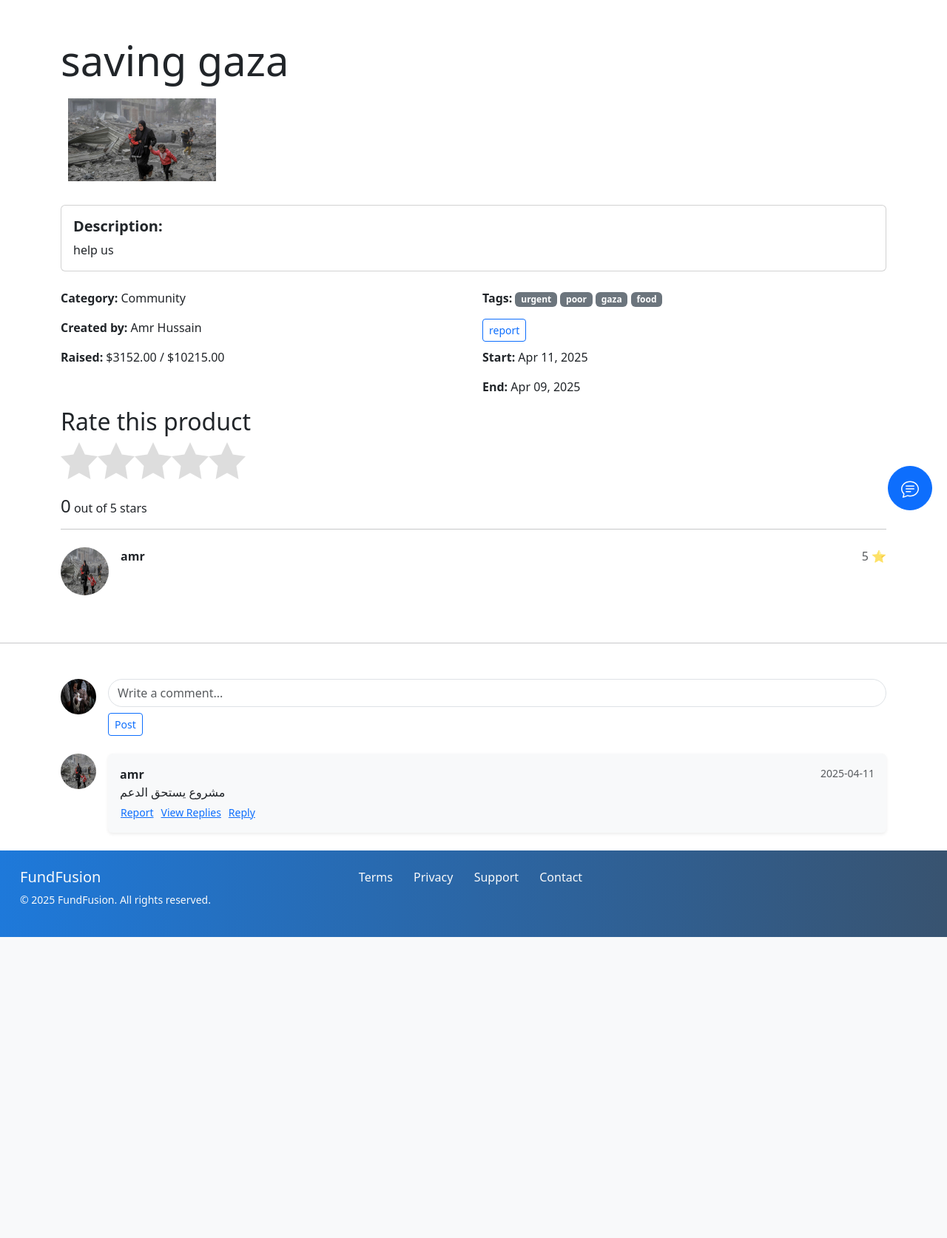
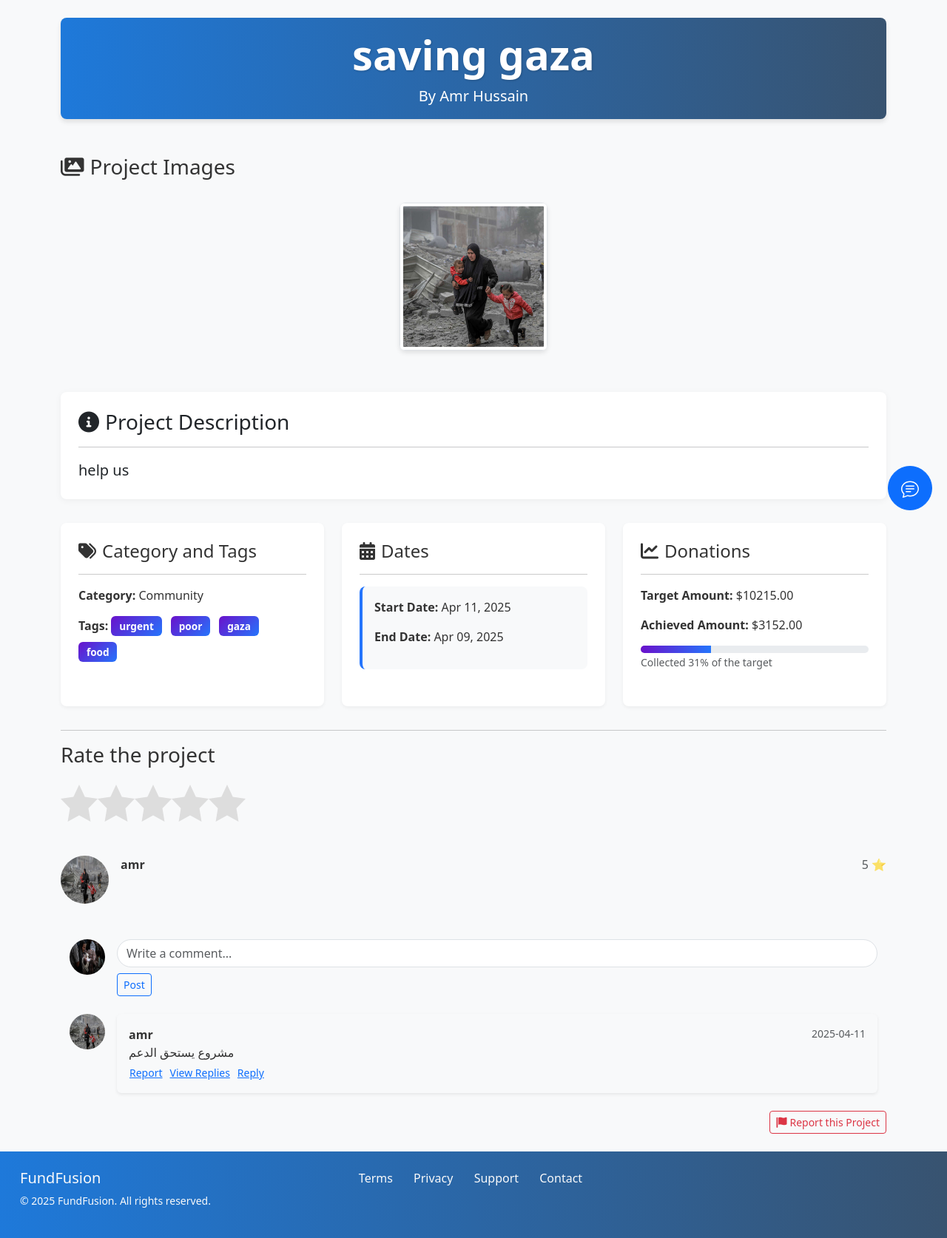
Before and after one commit to mokhtarjo21/Donations-project, a Django app: page /project/9/ in a window 1280 px wide. Shown: the part 90-1764 px from the top of the page at 74% size. Before the commit the page ends 1357 px from the top, so only its background shows below. Run offline with Django 5.2, Linux system fonts and the light colour scheme; a user stored in the database is signed in; data comes from the database, SQL or seed files in the repository; both versions use the stored data as it was after the commit.

Commit message:
fixed some styles

```diff
--- a/main/templates/components/project_detail.html
+++ b/main/templates/components/project_detail.html
@@ -2,100 +2,304 @@
 {% load static %}
 {% block style %}
 <link href="{% static 'users/css/rating.css' %}" rel="stylesheet">
+<link href="https://cdnjs.cloudflare.com/ajax/libs/font-awesome/6.0.0/css/all.min.css" rel="stylesheet">
 <script src="{% static 'users/jquery-3.7.1.min.js' %}"></script>
 <style>
-    #next,#prev{
-        position: fixed;
-        top: 50%;
-        transform: translateY(-50%);
-        z-index: 100;
-        background-color: #000;
-        color: #fff;
-        padding: 10px;
-        border: none;
-        cursor: pointer;
-    }
-    .imgphoto:hover{
-      transform: scale(2) ;
-      z-index: 50;
-    }
-    .imgphoto{
-        transition:transform 2s;
-        margin: 10px;
-    }
-    .next{
-
-        right: 0;
-    }
-    .prev{
-
-        left: 0;
+    body {
+        background-color: #f8f9fa;
+        color: #333;
     }
 
+    .project-header {
+        background: linear-gradient(90deg, #1e79da, #385370);
+        color: white;
+        padding: 1rem 0;
+        border-radius: 0.5rem;
+        margin-bottom: 20px;
+        box-shadow: 0 4px 6px rgba(0, 0, 0, 0.1);
+    }
+
+    .project-header h1 {
+        font-weight: 700;
+        text-shadow: 1px 1px 3px rgba(0, 0, 0, 0.2);
+    }
+
+    .card {
+        border: none;
+        border-radius: 0.5rem;
+        box-shadow: 0 2px 10px rgba(0, 0, 0, 0.05);
+        margin-bottom: 1.5rem;
+        transition: transform 0.3s ease;
+    }
+
+    .card:hover {
+        transform: translateY(-5px);
+    }
+
+    .card-body {
+        padding: 1.5rem;
+    }
+
+
+    .gallery-container {
+        position: relative;
+        margin-bottom: 2rem;
+    }
+
+    .gallery-row {
+        display: flex;
+        flex-wrap: wrap;
+        justify-content: center;
+    }
+
+    .gallery-item {
+        position: relative;
+        margin: 0.5rem;
+        overflow: hidden;
+        border-radius: 0.5rem;
+        box-shadow: 0 3px 6px rgba(0, 0, 0, 0.1);
+        transition: all 0.3s ease;
+        height: 200px;
+        width: 200px;
+    }
+
+    .gallery-item:hover {
+        transform: scale(1.05);
+        box-shadow: 0 5px 15px rgba(0, 0, 0, 0.2);
+    }
+
+    .gallery-item img {
+        width: 100%;
+        height: 100%;
+        object-fit: cover;
+        transition: transform 0.5s ease;
+    }
+
+
+    .lightbox {
+        display: none;
+        position: fixed;
+        top: 0;
+        left: 0;
+        width: 100%;
+        height: 100%;
+        background-color: rgba(0, 0, 0, 0.9);
+        z-index: 1000;
+        justify-content: center;
+        align-items: center;
+    }
+
+    .lightbox-content {
+        position: relative;
+        max-width: 90%;
+        max-height: 90%;
+    }
+
+    .lightbox-img {
+        max-height: 80vh;
+        max-width: 90vw;
+        border-radius: 0.5rem;
+    }
+
+    .lightbox-close,
+    .lightbox-nav {
+        position: absolute;
+        color: white;
+        font-size: 2rem;
+        cursor: pointer;
+        text-shadow: 0 0 5px rgba(0, 0, 0, 0.5);
+        transition: all 0.2s ease;
+    }
+
+    .lightbox-close:hover,
+    .lightbox-nav:hover {
+        color: #2575fc;
+        transform: scale(1.1);
+    }
+
+    .lightbox-close {
+        top: 20px;
+        right: 30px;
+    }
+
+    .lightbox-prev {
+        left: 30px;
+    }
+
+    .lightbox-next {
+        right: 30px;
+    }
+
+
+    .progress-container {
+        margin: 1.5rem 0;
+    }
+
+    .progress {
+        height: 10px;
+        border-radius: 5px;
+        background-color: #e9ecef;
+    }
+
+    .progress-bar {
+        background: linear-gradient(90deg, #6a11cb, #2575fc);
+    }
+
+
+    .rating-section {
+        background-color: white;
+        padding: 1.5rem;
+        border-radius: 0.5rem;
+        box-shadow: 0 2px 10px rgba(0, 0, 0, 0.05);
+        margin: 2rem 0;
+    }
+
+    .star-rating {
+        font-size: 2rem;
+        margin: 1rem 0;
+    }
+
+
+    .badge {
+        margin-right: 0.5rem;
+        margin-bottom: 0.5rem;
+        padding: 0.5em 0.8em;
+        font-size: 0.85em;
+        background: linear-gradient(135deg, #6a11cb 0%, #2575fc 100%);
+    }
+
+
+    .date-info {
+        background-color: #f8f9fa;
+        padding: 1rem;
+        border-radius: 0.5rem;
+        border-left: 4px solid #2575fc;
+    }
+
+
+    .btn-report {
+        border: 1px solid #dc3545;
+        color: #dc3545;
+        transition: all 0.3s ease;
+    }
+
+    .btn-report:hover {
+        background-color: #dc3545;
+        color: white;
+    }
+
+
+    .project-details {
+        display: grid;
+
+        grid-template-columns: repeat(auto-fit, minmax(300px, 1fr));
+        gap: 1.5rem;
+        margin: 2rem 0;
+    }
+
+    .detail-card {
+        background-color: white;
+        padding: 1.5rem;
+        border-radius: 0.5rem;
+        box-shadow: 0 2px 5px rgba(0, 0, 0, 0.05);
+    }
+
+    @media (max-width: 768px) {
+        .gallery-item {
+            width: 150px;
+            height: 150px;
+        }
+
+        .project-header h1 {
+            font-size: 1.8rem;
+        }
+    }
 </style>
 {% endblock %}
+
 {% block content %}
-<div class="container py-5">
+<div class="container py-4">
+
+    <div class="project-header text-center mb-5">
         <h1 class="display-4">{{ project.title }}</h1>
+        <p class="lead mb-0">By {{ project.creator.fname }} {{ project.creator.lname }}</p>
+    </div>
 
     {% if project.projectpictures_set.all %}
-    <div class="mb-4">
-        <div class="row">
+    <div class="gallery-container mb-5">
+        <h3 class="mb-4"><i class="fas fa-images me-2"></i>Project Images</h3>
+        <div class="gallery-row">
             {% for picture in project.projectpictures_set.all %}
-            <div class="col-md-4">
-
-                    <img  class="img-fluid mb-2 imgphoto" src="{{ picture.image.url }}" alt="{{ project.title }}" width="200px" height="200px">
+            <div class="gallery-item">
+                <img src="{{ picture.image.url }}" alt="{{ project.title }}" class="img-fluid img-thumbnail"
+                    onclick="openLightbox('{{ picture.image.url }}')">
             </div>
             {% endfor %}
         </div>
     </div>
     {% endif %}
 
+    <!-- Project Description -->
     <div class="card mb-4">
         <div class="card-body">
-            <h5 class="card-title"><strong>Description:</strong></h5>
-            <p class="card-text">{{ project.details }}</p>
-        </div>
-    </div>
-    <button class="next" id="next" onclick="next()">Next</button>
-    <button class="prev" id="prev" onclick="Previos()">Previos</button>
-
-    <div id="divphoto"></div>
-    <div class="row">
-        <div class="col-md-6">
-            <p><strong>Category:</strong> {{ project.category.name }}</p>
-            <p><strong>Created by:</strong> {{ project.creator.fname }} {{ project.creator.lname }}</p>
-        </div>
-        <div class="col-md-6">
-            <p><strong>Tags:</strong>
-                {% for tag in project.tags.all %}
-                <span class="badge bg-secondary">{{ tag.name }}</span>
-                {% empty %}
-                <span class="text-muted">No tags</span>
-                {% endfor %}
-            </p>
-            <button onclick="report({{project.id}},'Project')" class="btn btn-sm btn-outline-primary">report</button>
+            <h3 class="card-title"><i class="fas fa-info-circle me-2"></i>Project Description</h3>
+            <hr>
+            <p class="card-text lead">{{ project.details }}</p>
         </div>
     </div>
 
-    <div class="row">
-        <div class="col-md-6">
-            <p><strong>Raised:</strong> ${{ project.current_amount }} / ${{ project.target }}</p>
+    <!-- Project Details -->
+    <div class="project-details">
+        <div class="detail-card">
+            <h4><i class="fas fa-tags me-2"></i>Category and Tags</h4>
+            <hr>
+            <p><strong>Category:</strong> {{ project.category.name }}</p>
+            <p><strong>Tags:</strong>
+                {% for tag in project.tags.all %}
+                <span class="badge">{{ tag.name }}</span>
+                {% empty %}
+                <span class="text-muted">No tags available</span>
+                {% endfor %}
+            </p>
         </div>
-        <div class="col-md-6">
-            <p><strong>Start:</strong> {{ project.start_time|date:"M d, Y" }}</p>
-            <p><strong>End:</strong> {{ project.end_time|date:"M d, Y" }}</p>
+
+        <div class="detail-card">
+            <h4><i class="fas fa-calendar-alt me-2"></i>Dates</h4>
+            <hr>
+            <div class="date-info">
+                <p><strong>Start Date:</strong> {{ project.start_time|date:"M d, Y" }}</p>
+                <p><strong>End Date:</strong> {{ project.end_time|date:"M d, Y" }}</p>
+                {% if project.can_be_cancelled %}
+                <p><span class="badge bg-warning">Cancelable</span></p>
+                {% endif %}
             </div>
         </div>
 
-    {% if project.can_be_cancelled %}
-    <p><span class="badge bg-warning">Can be cancelled</span></p>
-    {% endif %}
+        <div class="detail-card">
+            <h4><i class="fas fa-chart-line me-2"></i>Donations</h4>
+            <hr>
+            <p><strong>Target Amount:</strong> ${{ project.target }}</p>
+            <p><strong>Achieved Amount:</strong> ${{ project.current_amount }}</p>
 
-    <!-- Rating Section -->
+            <div class="progress-container mt-3">
+                <div class="progress">
+                    <div class="progress-bar" role="progressbar"
+                        style="width: {% widthratio project.current_amount project.target 100 %}%"
+                        aria-valuenow="{% widthratio project.current_amount project.target 100 %}" aria-valuemin="0"
+                        aria-valuemax="100"></div>
+                </div>
+                <small class="text-muted">Collected {% widthratio project.current_amount project.target 100 %}% of the
+                    target</small>
+            </div>
+        </div>
+    </div>
 
+    <!-- Rating -->
     <div class="">
-    <h2>Rate this product</h2>
+
+        <hr>
+        <div class="">
+            <h3>Rate the project</h3>
             <div class="star-rating">
                 <input type="radio" onclick="addRate({{project.id}},value)" name="rating" value="1"><i></i>
                 <input type="radio" onclick="addRate({{project.id}},value)" name="rating" value="2"><i></i>
@@ -103,99 +307,84 @@
                 <input type="radio" onclick="addRate({{project.id}},value)" name="rating" value="4"><i></i>
                 <input type="radio" onclick="addRate({{project.id}},value)" name="rating" value="5"><i></i>
             </div>
-    <div class="mt-3">
-        <span id="rating-value" class="h4">0</span> out of 5 stars
+        </div>
+
+
+        <div id="rates-all" class="mt-4"></div>
+    </div>
+
+    <!-- Comments -->
+    <section id="comments-all" class="container mt-5"></section>
+
+    <!-- Report Button -->
+    <div class="text-end mt-4">
+        <button onclick="report({{project.id}},'Project')" class="btn btn-report btn-sm">
+            <i class="fas fa-flag me-1"></i>Report this Project
+        </button>
     </div>
 </div>
-        <hr>
 
-        <!-- Display Average Rating -->
-        <div id="rates-all" class="mt-4">
-
+<!-- Lightbox for Enlarged Images -->
+<div id="lightbox" class="lightbox" onclick="closeLightbox(event)">
+    <span class="lightbox-close" onclick="closeLightbox(event)">&times;</span>
+    <div class="lightbox-content">
+        <img id="lightbox-img" class="lightbox-img" src="">
     </div>
+    <span class="lightbox-nav lightbox-prev" onclick="navigateLightbox(-1, event)"><i
+            class="fas fa-chevron-left"></i></span>
+    <span class="lightbox-nav lightbox-next" onclick="navigateLightbox(1, event)"><i
+            class="fas fa-chevron-right"></i></span>
 </div>
-    <hr>
-    <section id="comments-all" class="container mt-5">
-
-    </section>
 {% endblock %}
 
 {% block js %}
-
 <script src="{% static 'users/js/comment-reply-rate.js'%}"></script>
 <script>
+
     getComments({{ project.id }});
     getRates({{ project.id }});
-    const starRating = document.querySelector('.star-rating');
-    const ratingValue = document.getElementById('rating-value');
 
-    starRating.addEventListener('change', function(e) {
-        ratingValue.textContent = e.target.value;
+    const images = Array.from(document.querySelectorAll('.gallery-item img'));
+    let currentImageIndex = 0;
+
+    function openLightbox(src) {
+        const lightbox = document.getElementById('lightbox');
+        const lightboxImg = document.getElementById('lightbox-img');
+
+        currentImageIndex = images.findIndex(img => img.src === src);
+        lightboxImg.src = src;
+        lightbox.style.display = 'flex';
+        document.body.style.overflow = 'hidden';
+    }
+
+    function closeLightbox(e) {
+        if (e.target.id === 'lightbox' || e.target.classList.contains('lightbox-close')) {
+            const lightbox = document.getElementById('lightbox');
+            lightbox.style.display = 'none';
+            document.body.style.overflow = 'auto';
+        }
+    }
+
+    function navigateLightbox(direction, e) {
+        e.stopPropagation();
+        currentImageIndex += direction;
+
+        if (currentImageIndex >= images.length) {
+            currentImageIndex = 0;
+        } else if (currentImageIndex < 0) {
+            currentImageIndex = images.length - 1;
+        }
+
+        document.getElementById('lightbox-img').src = images[currentImageIndex].src;
+    }
+
+
+    document.addEventListener('keydown', function (e) {
+        const lightbox = document.getElementById('lightbox');
+        if (e.key === 'Escape' && lightbox.style.display === 'flex') {
+            lightbox.style.display = 'none';
+            document.body.style.overflow = 'auto';
+        }
     });
 </script>
-<script>
-    images=$('.imgphoto');
-        src_imges=[];
-        for(i=0;i<images.length;i++){
-            src_imges.push(images[i].src);
-        }
-        $('#next').css('display', 'none');
-        $('#prev').css('display', 'none');
-        var coun=1;
-        $('.imgphoto').click(function(){
-            $('#next').fadeIn();
-            $('#prev').fadeIn();
-
-            $('#divphoto').css({
-                'display': 'block',
-                'z-index': '50',
-
-                'width': '100%',
-                'height': '100%',
-                'position': 'fixed',
-                'top': '0',
-                'left': '0',
-                'background-color': 'rgba(0,0,0,0.5)',
-
-            })
-            $('#divphoto').html(`<img src='${$(this).attr('src')}' width="400px" height="400px" style="position: absolute;
-             top: 50%; left: 50%; transform: translate(-50%, -50%);z-index:200">
-
-
-
-            `);
-
-
-        });
-
-        function next(){
-            coun=src_imges.indexOf($('#divphoto img').attr('src'))
-            if(coun==src_imges.length-1){
-                coun=-1;
-
-            }
-            $('#divphoto img').attr('src', src_imges[++coun]);
-           $('#divphoto').off("on")
-        }
-        function Previos(){
-
-            coun=src_imges.indexOf($('#divphoto img').attr('src'))
-            if(coun<= 0){
-                coun=src_imges.length-1;
-
-            }
-            coun--;
-            $('#divphoto img').attr('src', src_imges[coun]);
-            $('#divphoto').off("on")
-
-        }
-        $('#divphoto').click(function(e){
-
-            $('#divphoto').fadeOut();
-            $('#next').fadeOut();
-            $('#prev').fadeOut();
-            })
-
-    </script>
-
-    {% endblock%}
+{% endblock %}
```
Also changed, not shown: main/templates/components/test.html (added, +208 -0 lines), main/templates/main/donation_history.html (+9 -1 lines), db.sqlite3. Lines whose indentation alone changed are shown as unchanged.
